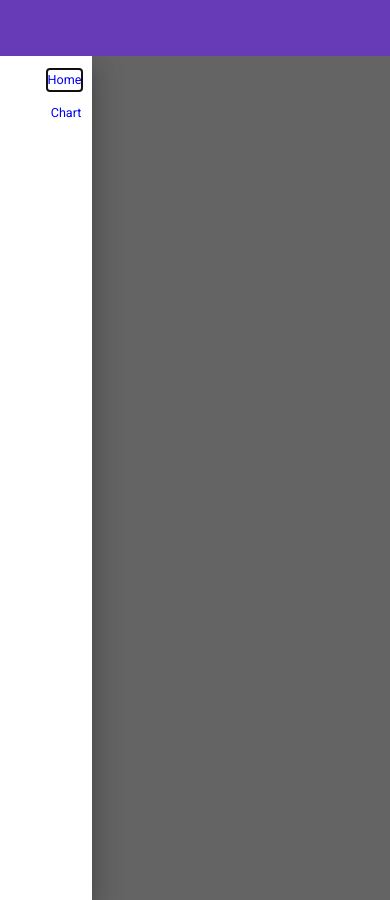
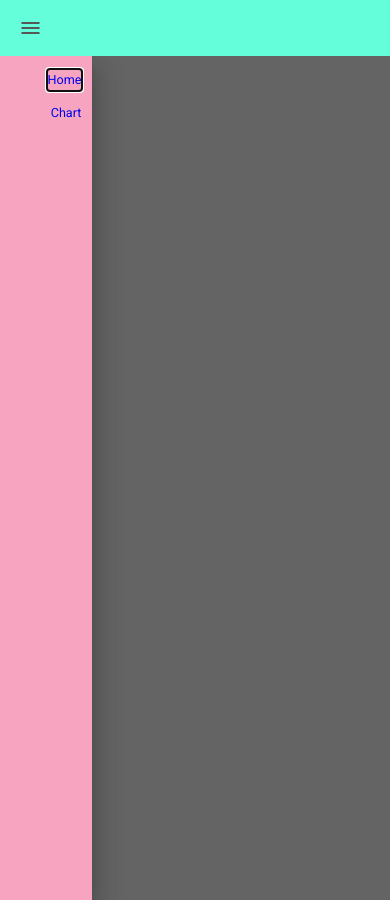
Before and after one commit to JasonFritsche/composed-colors-ui, an Angular app: page / in a window 390 px wide. Built offline with nearby package versions, Linux system fonts and the light colour scheme.

Commit message:
added sass mixin for breakpoints, updated custom theme, added scss variables file

```diff
--- a/angular.json
+++ b/angular.json
@@ -27,7 +27,7 @@
             "tsConfig": "tsconfig.app.json",
             "aot": true,
             "assets": ["src/favicon.ico", "src/assets"],
-            "styles": ["src/theme.scss", "src/styles.scss"],
+            "styles": ["src/styles/theme.scss", "src/styles/styles.scss"],
             "scripts": []
           },
           "configurations": {
--- a/src/app/material/material.module.ts
+++ b/src/app/material/material.module.ts
@@ -2,10 +2,13 @@ import { NgModule } from '@angular/core';
 import { CommonModule } from '@angular/common';
 import { MatSidenavModule } from '@angular/material/sidenav';
 import { MatToolbarModule } from '@angular/material/toolbar';
+import { MatIconModule } from '@angular/material/icon';
+
+const x = [MatSidenavModule, MatToolbarModule, MatIconModule];
 
 @NgModule({
   declarations: [],
-  imports: [CommonModule, MatSidenavModule, MatToolbarModule],
-  exports: [MatSidenavModule, MatToolbarModule],
+  imports: [CommonModule, ...x],
+  exports: [...x],
 })
 export class MaterialModule {}
--- a/src/app/navigation/navigation.component.html
+++ b/src/app/navigation/navigation.component.html
@@ -1,6 +1,14 @@
-<mat-toolbar color="primary"></mat-toolbar>
-<mat-sidenav-container color="accent" class="sidenav-container">
-  <mat-sidenav [(opened)]="opened" color="primary">
+<mat-toolbar color="primary">
+  <mat-icon
+    aria-hidden="false"
+    aria-label="toggle sidenav"
+    (click)="toggleSidenav()"
+  >
+    menu
+  </mat-icon>
+</mat-toolbar>
+<mat-sidenav-container class="sidenav-container">
+  <mat-sidenav [(opened)]="opened">
     <div class="sidenav-list-items">
       <a mat-list-item routerLink="Home">Home</a>
       <a mat-list-item routerLink="Chart">Chart</a>
--- a/src/app/navigation/navigation.component.scss
+++ b/src/app/navigation/navigation.component.scss
@@ -1,5 +1,31 @@
+@import "../../styles/vars";
+@import "../../styles/mixins";
+
 .sidenav-container {
   height: 100%;
+}
+
+mat-toolbar {
+  mat-icon {
+    color: $dark;
+    @include tablet {
+      padding-left: 0.1em;
+    }
+    @include large {
+      padding-left: 0.5em;
+    }
+    @include desktop {
+      padding-left: 0.2em;
+    }
+    cursor: pointer;
+  }
+  mat-icon:hover {
+    color: lighten($dark, 20);
+  }
+}
+
+mat-sidenav {
+  background-color: darken($cc-accent, 5);
 }
 
 .sidenav-list-items {
--- a/src/app/navigation/navigation.component.ts
+++ b/src/app/navigation/navigation.component.ts
@@ -12,7 +12,7 @@ export class NavigationComponent implements OnInit {
 
   ngOnInit(): void {}
 
-  public OnToggled() {
+  public toggleSidenav() {
     this.opened = !this.opened;
   }
 }
--- /dev/null
+++ b/src/styles/_mixins.scss
@@ -0,0 +1,21 @@
+$tablet: 768;
+$large: 1024;
+$desktop: 1280;
+
+@mixin tablet {
+  @media only screen and (max-width: $tablet * 1px) {
+    @content;
+  }
+}
+
+@mixin large {
+  @media only screen and (min-width: $large * 1px) {
+    @content;
+  }
+}
+
+@mixin desktop {
+  @media only screen and (min-width: $desktop * 1px) {
+    @content;
+  }
+}
--- /dev/null
+++ b/src/styles/_vars.scss
@@ -0,0 +1,7 @@
+$cc-primary: #64ffda;
+$cc-accent: #f8bbd0;
+$cc-warn: #ffa726;
+
+$darkest: #171717;
+$darker: lighten($darkest, 15);
+$dark: lighten($darkest, 25);
--- /dev/null
+++ b/src/styles/theme.scss
@@ -0,0 +1,11 @@
+@import "~@angular/material/theming";
+@include mat-core();
+
+/* ======== Angular material custom themes ======== */
+$cc-app-primary: mat-palette($mat-teal, A200); //#64FFDA
+$cc-app-accent: mat-palette($mat-pink, 100, 500, A100); //#F8BBD0
+$cc-app-warn: mat-palette($mat-orange, 400); //#FFA726
+
+$cc-app-theme: mat-light-theme($cc-app-primary, $cc-app-accent, $cc-app-warn);
+
+@include angular-material-theme($cc-app-theme);
--- a/src/theme.scss
+++ /dev/null
@@ -1,15 +0,0 @@
-@import "~@angular/material/theming";
-@include mat-core();
-
-/* ======== Angular material custom themes ======== */
-$my-custom-primary: mat-palette($mat-deep-purple);
-$my-custom-accent: mat-palette($mat-pink, 100, 500, A100);
-$my-custom-warn: mat-palette($mat-lime);
-
-$my-custom-theme: mat-light-theme(
-  $my-custom-primary,
-  $my-custom-accent,
-  $my-custom-warn
-);
-
-@include angular-material-theme($my-custom-theme);
```
Also changed, not shown: src/styles/styles.scss (renamed from src/styles.scss).
